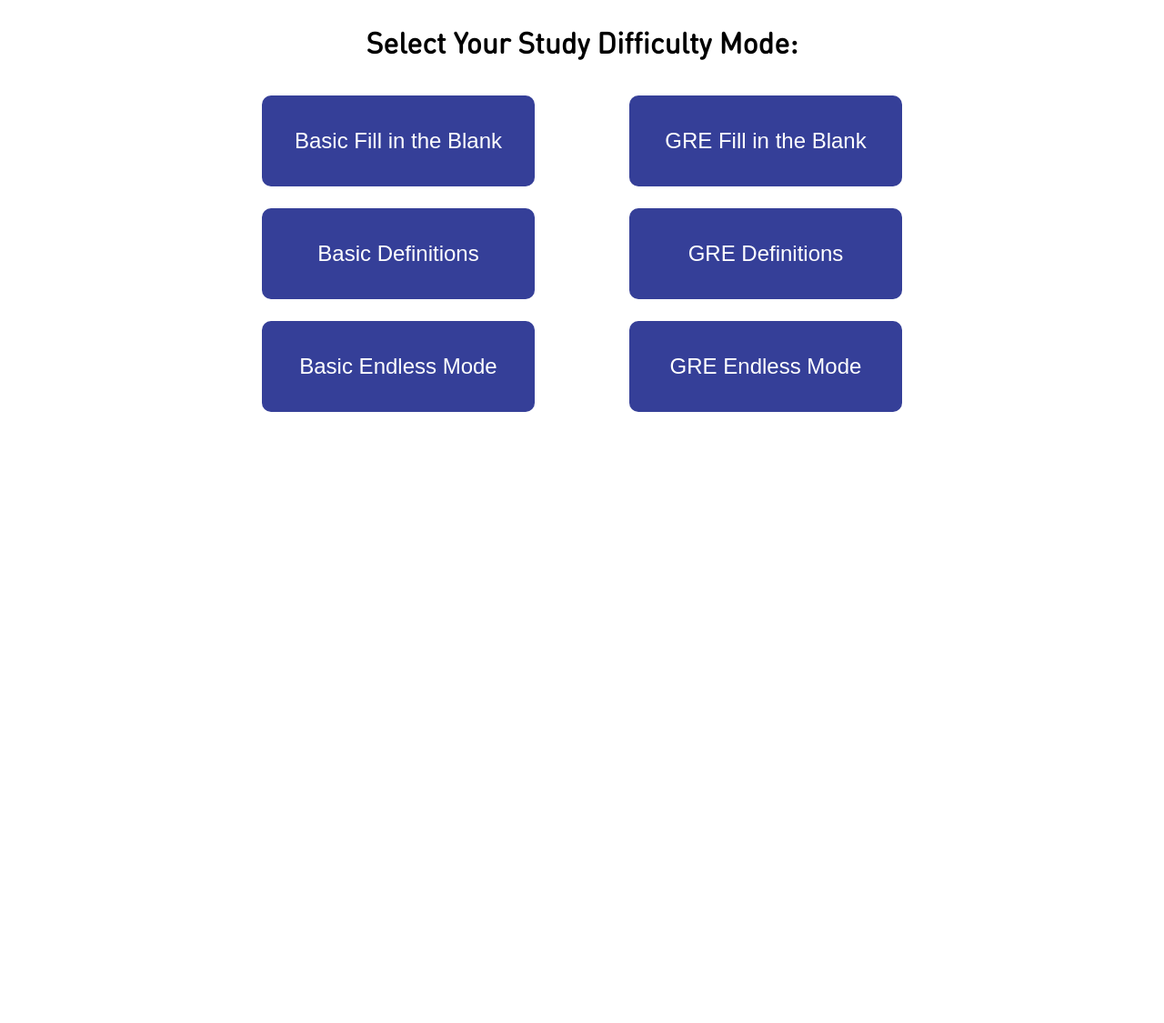
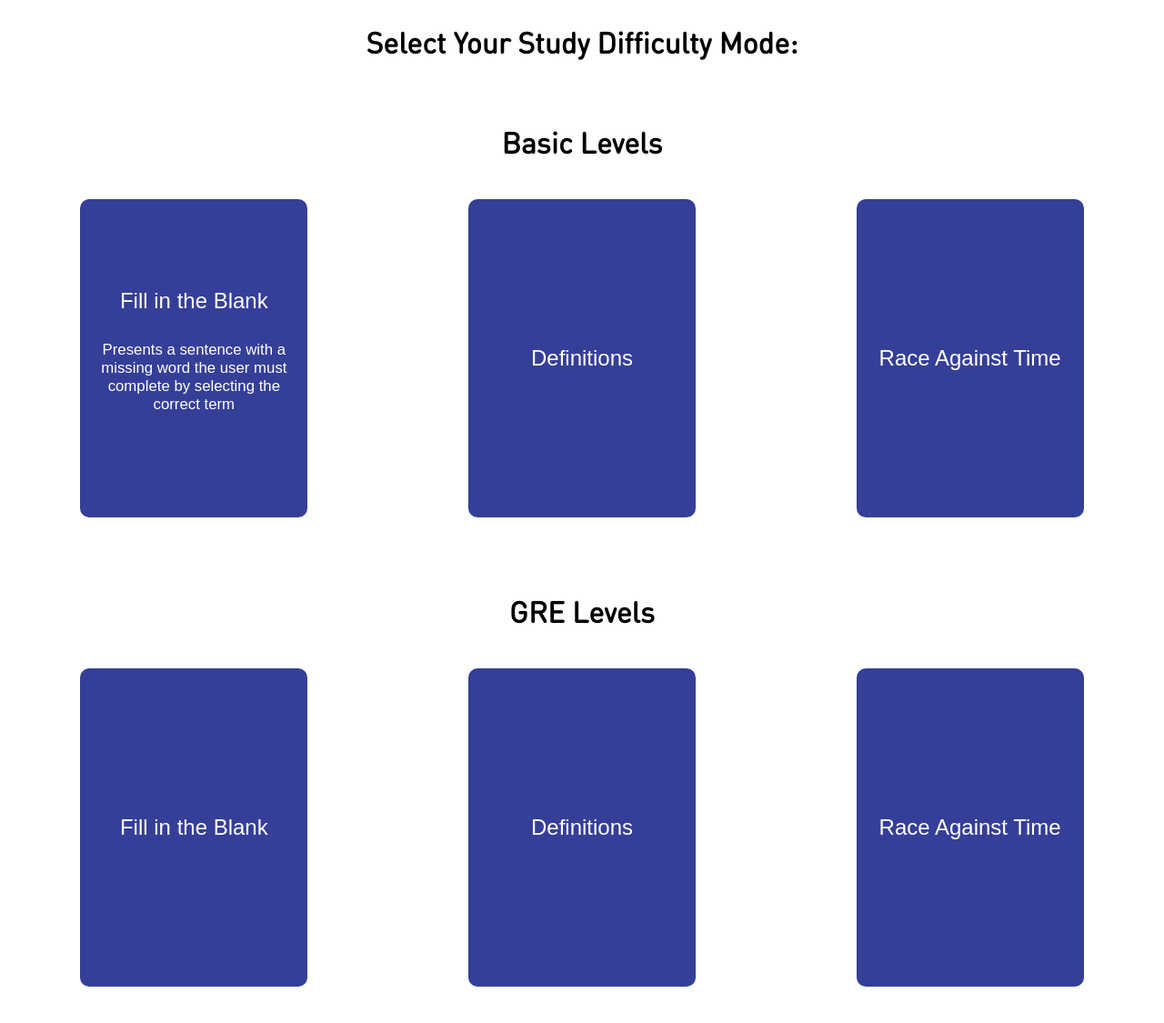
Before and after one commit to a0a912/Group-22-Agile, a Flask app: page / in a window 1280 px wide. Shown: the part 160-1285 px from the top of the page at 91% size. Before the commit the page ends 613 px from the top, so only its background shows below. Run offline with Flask 3, Linux system fonts and the light colour scheme.

Commit message:
Updated button sizes

```diff
--- a/static/bootstrap/css/HomePageCSS.css
+++ b/static/bootstrap/css/HomePageCSS.css
@@ -25,7 +25,7 @@
     background-color: var(--dark-blue);
     display: grid;
     grid-template-columns: 23% 53% 23%;
-    width: 100%;
+    width: 100vw;
     height: 20dvh;
     margin: 0px;
     padding: 0px;
@@ -89,6 +89,7 @@
     background-color: white;
     margin: 0px;
     padding: 0px;
+    width: 100vw;
 }
 
 body.dark-mode {
@@ -121,8 +122,8 @@
 
 .StudyMode {
     display: grid;
-    grid: auto / repeat(4, 1fr);
-    column-gap: 5em;
+    grid: auto / repeat(3, 1fr);
+    /* column-gap: 1em; */
     width: 100vw;
     height: auto;
     align-items: center;
@@ -138,15 +139,15 @@
 
 
 .GameModeButton {
-    width: 300px;
-    height: 100px;
+    width: 250px;
+    height: 350px;
     /* margin-left: 30%; */
     color: white;
     background-color: var(--dark-blue);
     border-radius: 10px;
     border: none;
     font-size: 1.5em;
-    margin: 0.5em;
+    margin: auto
 }
 
 .GameModeButton:hover {
@@ -155,33 +156,45 @@
 }
 
 #Game1 {
-    grid-column: 2;
-    grid-row: 2;
+    grid-column: 1;
+    grid-row: 3;
+    margin-bottom: 5dvh;
+}
+
+.GameModeButton #Game1Text {
+    font-size: 0.7em;
+    text-align: center;
+    margin-top: 30px;
 }
 
 #Game2 {
-    grid-column: 3;
-    grid-row: 2;
+    grid-column: 1;
+    grid-row: 5;
+    margin-bottom: 5dvh;
 }
 
 #Game3 {
     grid-column: 2;
     grid-row: 3;
+    margin-bottom: 5dvh;
 }
 
 #Game4 {
-    grid-column: 3;
-    grid-row: 3;
+    grid-column: 2;
+    grid-row: 5;
+    margin-bottom: 5dvh;
 }
 
 #Game5 {
-    grid-column: 2;
-    grid-row: 4;
+    grid-column: 3;
+    grid-row: 3;
+    margin-bottom: 5dvh;
 }
 
 #Game6 {
     grid-column: 3;
-    grid-row: 4;
+    grid-row: 5;
+    margin-bottom: 5dvh;
 }
 
 
@@ -234,7 +247,7 @@
 
 .GameModeButton {
     width: 200px;
-    height: 100px;
+    height: 300px;
     color: white;
     background-color: var(--dark-blue);
     border-radius: 10px;
--- a/static/bootstrap/css/HomePageJS.JS
+++ b/static/bootstrap/css/HomePageJS.JS
@@ -21,3 +21,8 @@
   const darkModeToggle = document.getElementById('duck_no_sunglasses_image_as_button');
   darkModeToggle.addEventListener('click', toggleDarkmode);
 }
+
+const button = document.getElementById('Game1');
+button.addEventListener('click', () => {
+  button.style.transform = button.style.transform === 'rotateX(180deg)';
+});
--- a/templates/home.html
+++ b/templates/home.html
@@ -41,12 +41,15 @@
 
     <div class = "StudyMode">
         <h2 id = "ModeText">Select Your Study Difficulty Mode:</h2>
-        <button class = "GameModeButton" id = "Game1" {% if not username %}disabled{% endif %}>Basic Fill in the Blank</button>
-        <button class = "GameModeButton" id = "Game2" {% if not username %}disabled{% endif %}>GRE Fill in the Blank</button>
-        <button class = "GameModeButton" id = "Game3" {% if not username %}disabled{% endif %}>Basic Definitions</button>
-        <button class = "GameModeButton" id = "Game4" {% if not username %}disabled{% endif %}>GRE Definitions</button>
-        <button class = "GameModeButton" id = "Game5" {% if not username %}disabled{% endif %}>Basic Endless Mode</button>
-        <button class = "GameModeButton" id = "Game6" {% if not username %}disabled{% endif %}>GRE Endless Mode</button>
+        <h2 id = "BasicMode">Basic Levels</h2>
+        <button class = "GameModeButton" id = "Game1" {% if not username %}disabled{% endif %}>Fill in the Blank <p id = "Game1Text">Presents a sentence with a missing word the user must complete by selecting the correct term</p></button>
+        <button class = "GameModeButton" id = "Game3" {% if not username %}disabled{% endif %}>Definitions</button>
+        <button class = "GameModeButton" id = "Game5" {% if not username %}disabled{% endif %}>Race Against Time</button>
+
+        <h2 id = "GreLevel">GRE Levels</h2>
+        <button class = "GameModeButton" id = "Game2" {% if not username %}disabled{% endif %}>Fill in the Blank</button>
+        <button class = "GameModeButton" id = "Game4" {% if not username %}disabled{% endif %}>Definitions</button>
+        <button class = "GameModeButton" id = "Game6" {% if not username %}disabled{% endif %}>Race Against Time</button>
     </div>
     <!-- <div id="SubmitButtonDiv">
         <button id = "SubmitButton">Submit</button>
```
